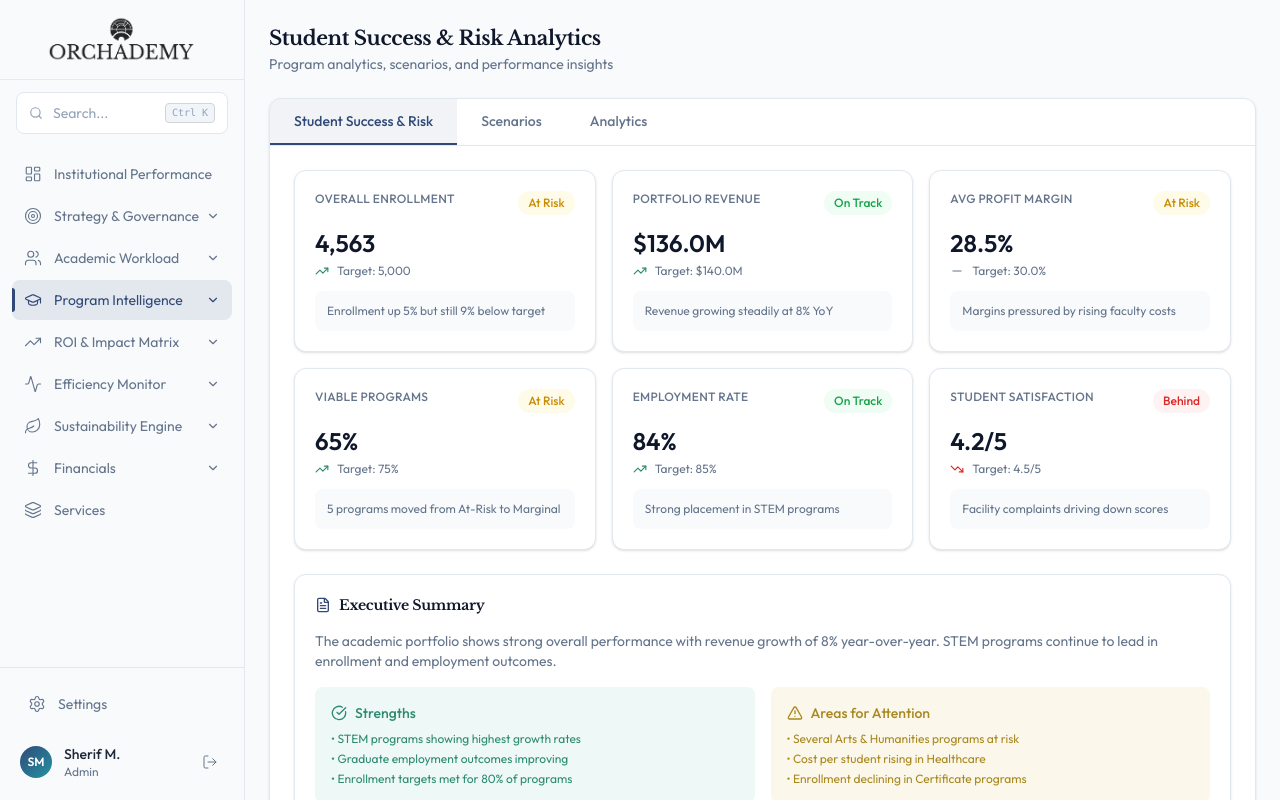
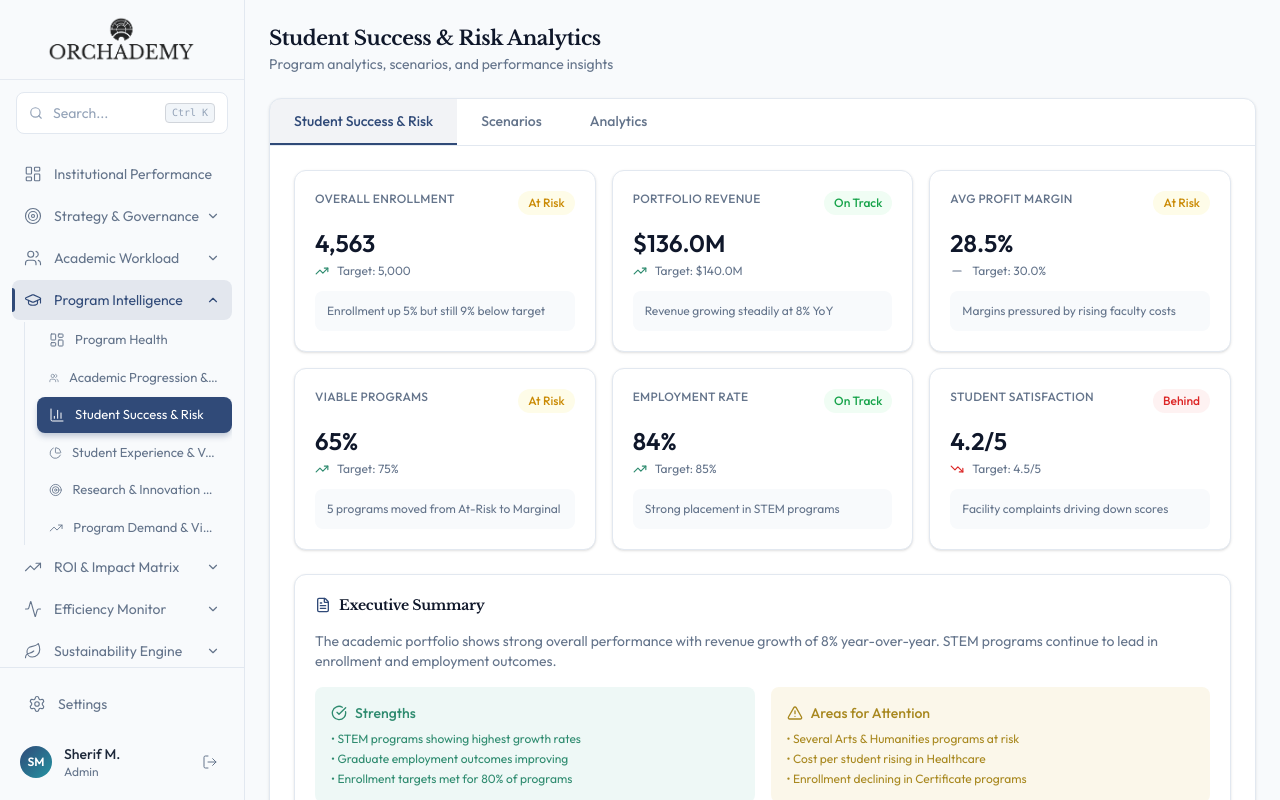
Before and after one commit to anasbayoumy/orchademy_poc, a Next.js app: page /programs/analytics in a window 1280 px wide. Shown: the top 800 px of the page. Built offline with nearby package versions, Linux system fonts and the light colour scheme.

Commit message:
Fixed search not showing visuals in the sidemenu

```diff
--- a/src/components/layout/Sidebar.tsx
+++ b/src/components/layout/Sidebar.tsx
@@ -140,6 +140,15 @@
         window.addEventListener('resize', checkMobile);
         return () => window.removeEventListener('resize', checkMobile);
     }, []);
+
+    // Auto-expand parent menu when navigating to a child route
+    useEffect(() => {
+        for (const item of menuItems) {
+            if (item.children?.some(child => pathname === child.href || pathname.startsWith(child.href + '/'))) {
+                setExpandedItems(prev => prev.includes(item.labelKey) ? prev : [...prev, item.labelKey]);
+            }
+        }
+    }, [pathname]);
 
     // Global keyboard shortcut for spotlight search
     useEffect(() => {
```
